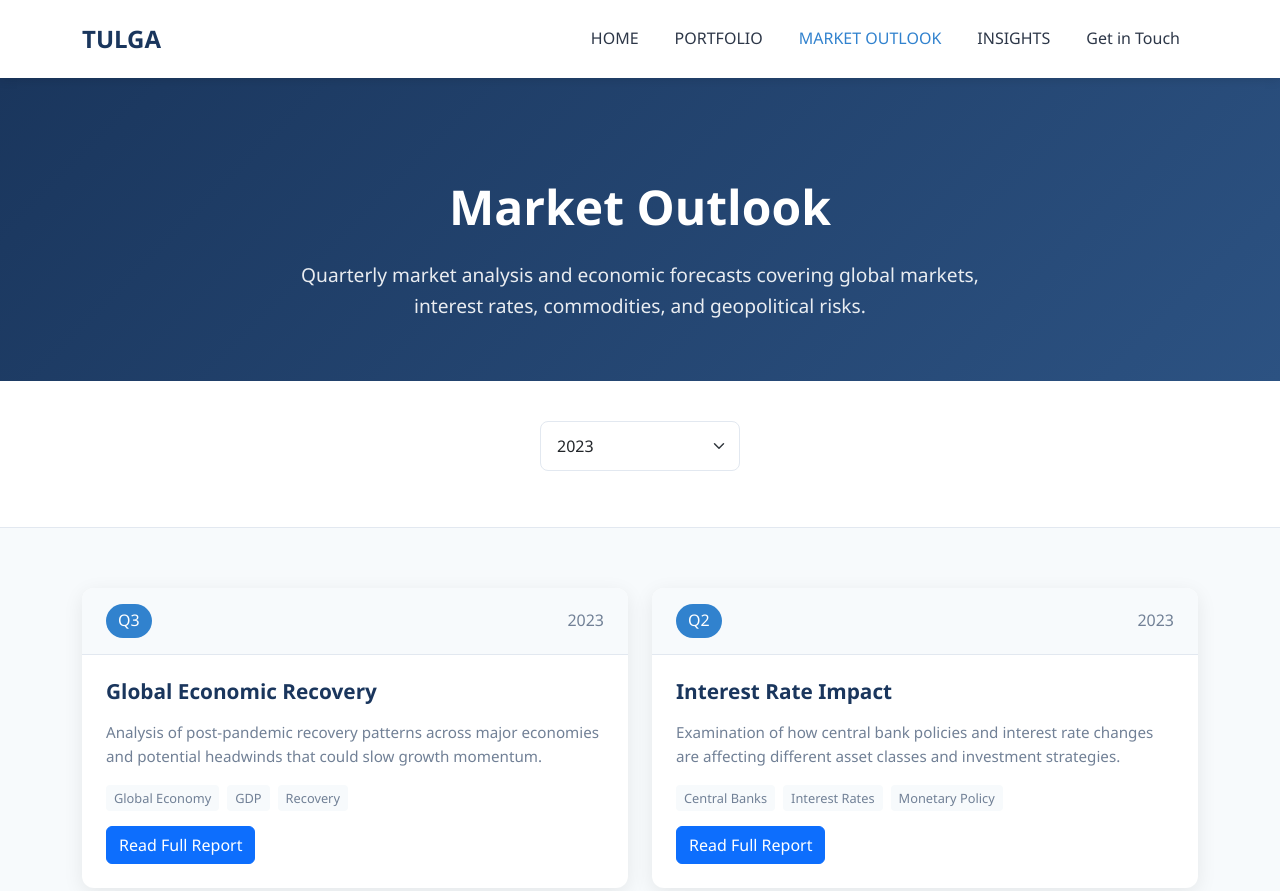
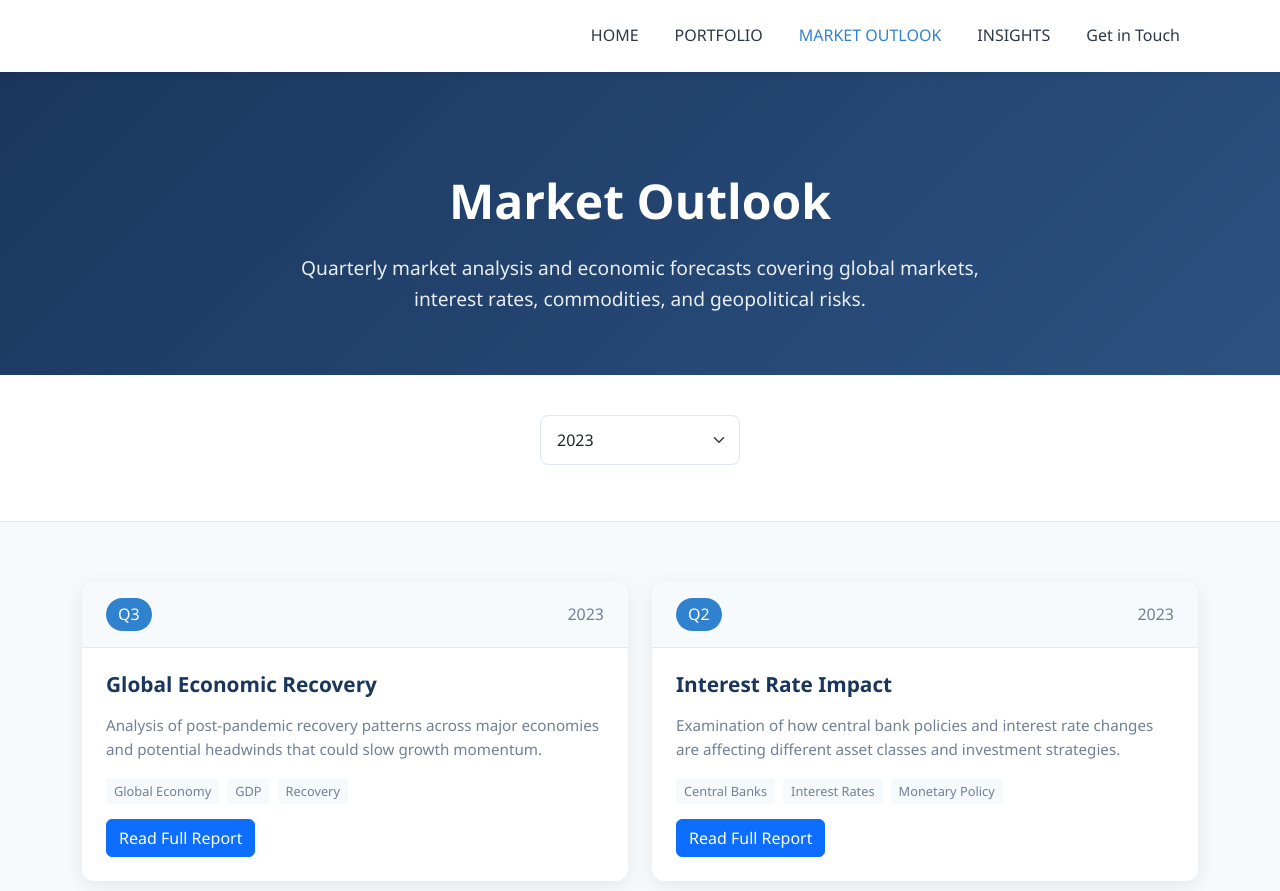
Before and after one commit to tulgaochir/tulga.eu, a plain HTML site: page market-outlook/index.html in a window 1280 px wide. Shown: the top 891 px of the page. Drawn offline with nearby package versions, Linux system fonts and the light colour scheme.

Commit message:
Update index.html

```diff
--- a/market-outlook/index.html
+++ b/market-outlook/index.html
@@ -12,7 +12,6 @@
     <!-- Navigation -->
     <nav class="navbar navbar-expand-lg">
         <div class="container">
-            <a class="navbar-brand" href="../index.html">TULGA</a>
             <button class="navbar-toggler" type="button" data-bs-toggle="collapse" data-bs-target="#navbarNav">
                 <span class="navbar-toggler-icon"></span>
             </button>
```
